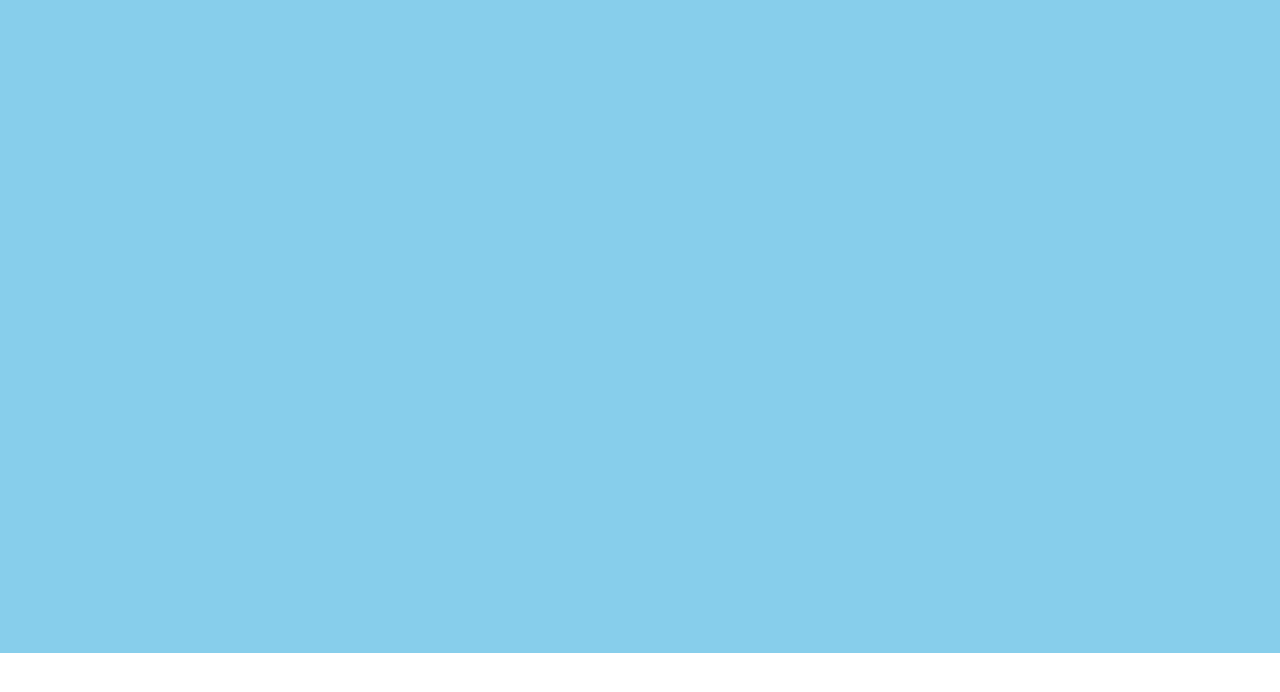
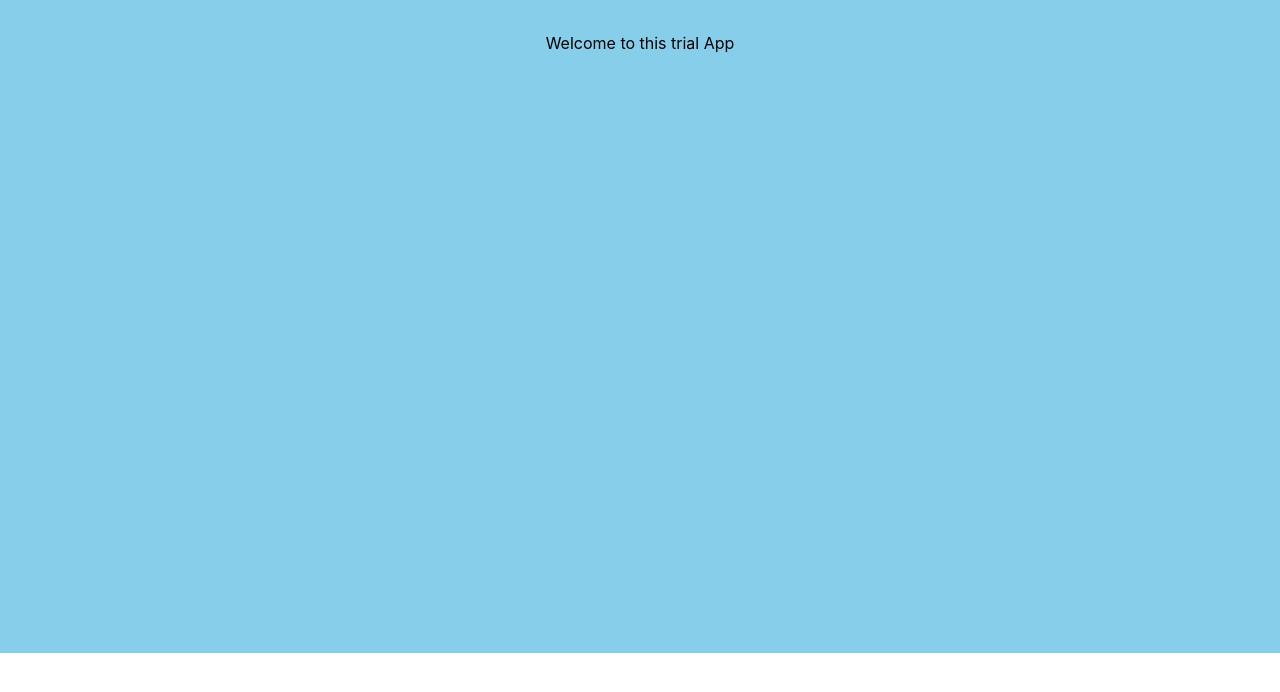
Before and after one commit to MokuaEnock/daraja, a React (Create React App) app: page / in a window 1280 px wide. Before the commit this address had no page. Shown: the top 692 px of the page. Built offline with nearby package versions, Linux system fonts and the light colour scheme.

Commit message:
reconfigure default routes and compoents

```diff
--- a/src/App.js
+++ b/src/App.js
@@ -2,15 +2,17 @@ import "./App.css";
 import Login from "./Login";
 import Signup from "./Signup";
 import Landing from "./Landing";
+import Main from "./Main";
 import { BrowserRouter, Route, Routes } from "react-router-dom";
 
 function App() {
   return (
     <BrowserRouter>
       <Routes>
-        <Route element={Login} path="/login" />
-        <Route element={Landing} path="/landing" />
-        <Route element={Signup} path="/signup" />
+        <Route element={<Login />} path="/login" />
+        <Route element={<Main />} path="/" />
+        <Route element={<Landing />} path="/landing" />
+        <Route element={<Signup />} path="/signup" />
       </Routes>
     </BrowserRouter>
   );
```
